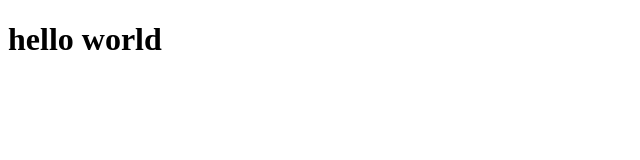
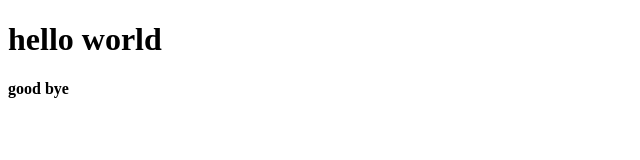
Before and after one commit to davron2507/mock-api, a plain HTML site: page index.html in a window 1280 px wide. Shown: the full height of the page, 0-640 px from the left. Drawn offline with Linux system fonts and the light colour scheme.

Commit message:
bye was added

```diff
--- a/index.html
+++ b/index.html
@@ -9,6 +9,7 @@
 <body>
 
     <h1>hello world</h1>
+    <h4>good bye</h4>
     <script src="./main.js"></script>
 </body>
 </html>
```
